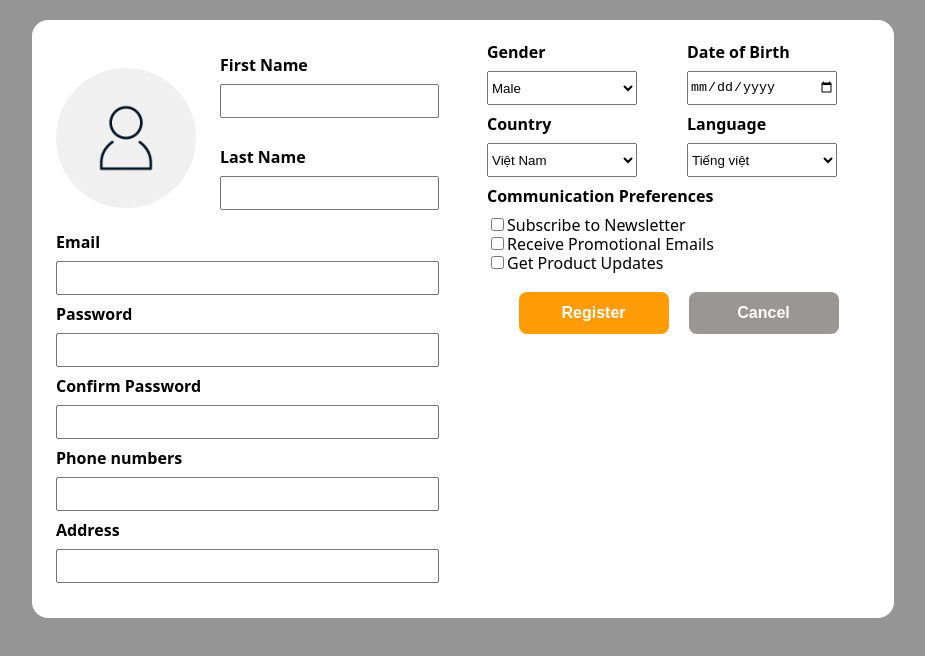
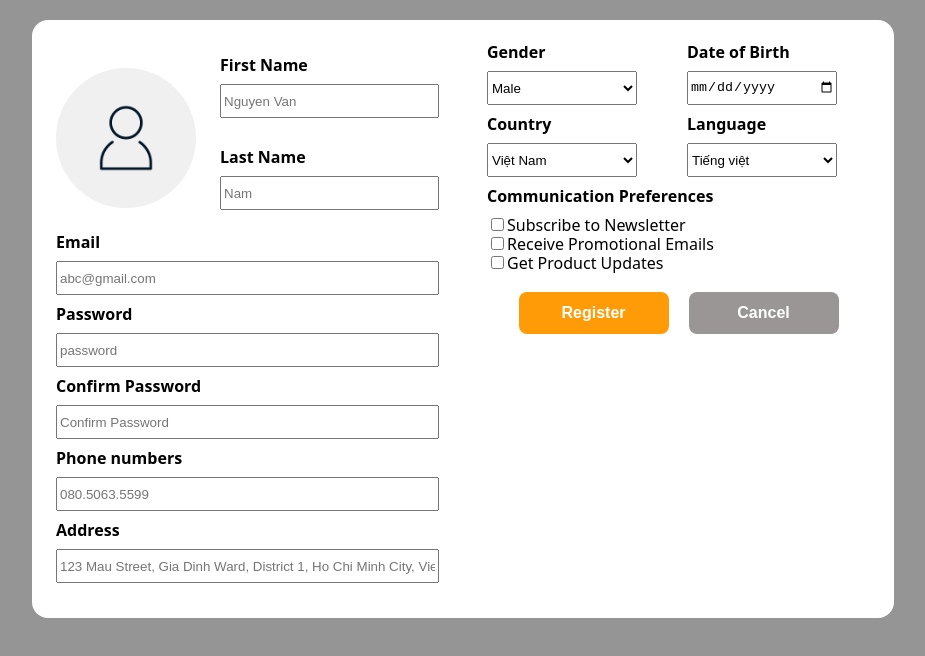
Before and after one commit to dangphung29/f8-fullstack-day-5, a plain HTML site: page form.html in a window 1280 px wide. Shown: the whole page, without its empty margins (177-1102 px from the left). Drawn offline with Linux system fonts and the light colour scheme.

Commit message:
update placeholder

```diff
--- a/form.html
+++ b/form.html
@@ -26,13 +26,13 @@
                     <div>
                         <label>
                             <b>First Name</b>
-                            <input type="text">
+                            <input type="text" placeholder="Nguyen Van">
                         </label>
                     </div>
                     <div>
                         <label>
                             <b>Last Name</b>
-                            <input type="text">
+                            <input type="text" placeholder="Nam">
                         </label>
                     </div>
                 </div>
@@ -40,23 +40,24 @@
 
             <label>
                 <b>Email</b>
-                <input type="text">
+                <input type="text" placeholder="abc@gmail.com">
             </label>
             <label>
                 <b>Password</b>
-                <input type="password">
+                <input type="password" placeholder="password">
             </label>
             <label>
                 <b>Confirm Password</b>
-                <input type="password">
+                <input type="password" placeholder="Confirm Password">
             </label>
             <label>
                 <b>Phone numbers</b>
-                <input type="tel">
+                <input type="tel" placeholder="080.5063.5599">
             </label>
             <label>
                 <b>Address</b>
-                <input type="text"></input>
+                <input type="text"
+                    placeholder="123 Mau Street, Gia Dinh Ward, District 1, Ho Chi Minh City, Vietnam"></input>
             </label>
         </div>
 
```
